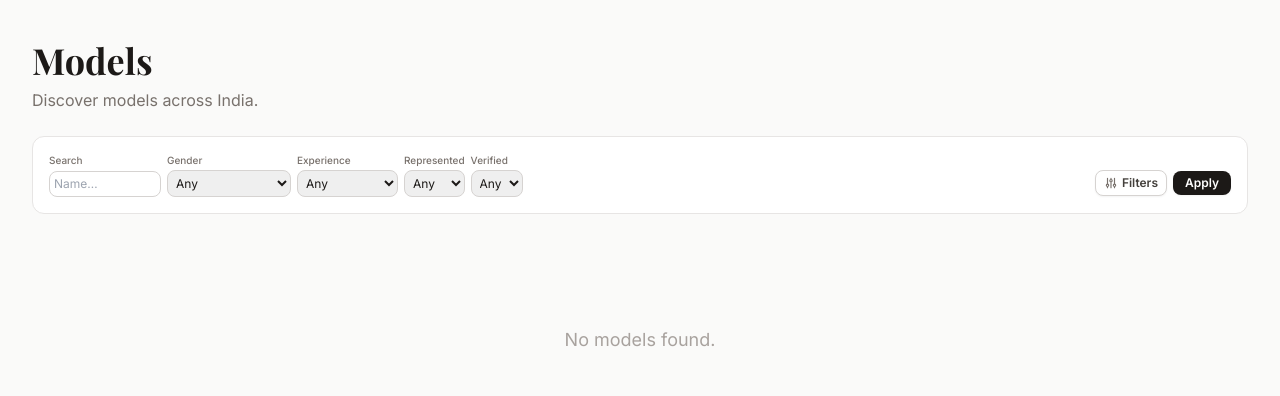
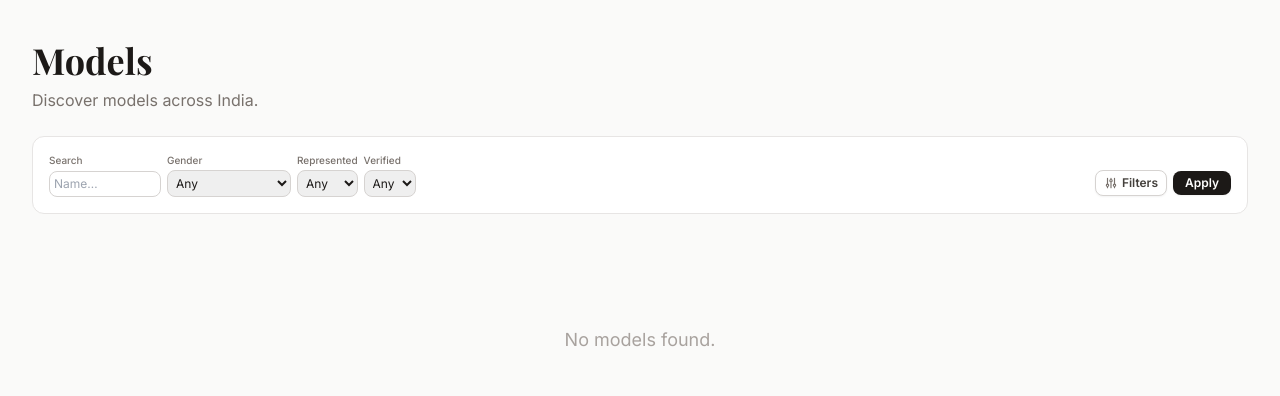
Before and after one commit to AmanNarendraAli/modeldirectory, a Django app: page /models/ in a window 1280 px wide. Shown: the part 65-461 px from the top of the page. Run offline with Django 5.2, Linux system fonts and the light colour scheme; data that the repository does not hold is empty; some libraries are stand-ins or nearby versions.

Commit message:
removed all trace of experience level

```diff
--- a/apps/accounts/forms.py
+++ b/apps/accounts/forms.py
@@ -29,7 +29,6 @@ class OnboardingForm(forms.ModelForm):
             "city",
             "date_of_birth",
             "gender",
-            "experience_level",
             "bio",
             "height_cm",
             "bust_cm",
@@ -58,7 +57,6 @@ class OnboardingForm(forms.ModelForm):
             "date_of_birth": forms.DateInput(attrs={"type": "date"}),
             "bio": forms.Textarea(attrs={"rows": 4}),
             "gender": forms.Select(),
-            "experience_level": forms.Select(),
             "represented_by_agency": forms.Select(),
         }
 
--- a/apps/agencies/admin.py
+++ b/apps/agencies/admin.py
@@ -42,8 +42,8 @@ class AgencyPortfolioPostAdmin(admin.ModelAdmin):
 
 @admin.register(AgencyRequirement)
 class AgencyRequirementAdmin(admin.ModelAdmin):
-    list_display = ("agency", "category", "min_height_cm", "is_current", "accepts_beginners")
-    list_filter = ("category", "is_current", "accepts_beginners")
+    list_display = ("agency", "category", "min_height_cm", "is_current")
+    list_filter = ("category", "is_current")
     search_fields = ("agency__name",)
 
 
--- a/apps/agencies/forms.py
+++ b/apps/agencies/forms.py
@@ -54,7 +54,6 @@ class AgencyRequirementForm(forms.ModelForm):
             "max_inseam_cm",
             "preferred_hair_colors",
             "preferred_eye_colors",
-            "accepts_beginners",
             "notes",
             "application_guidance_text",
             "is_current",
--- a/apps/agencies/models.py
+++ b/apps/agencies/models.py
@@ -90,7 +90,6 @@ class AgencyRequirement(models.Model):
         help_text="Comma-separated preferred eye colours, e.g. Brown, Green, Hazel"
     )
     notes = models.TextField(blank=True)
-    accepts_beginners = models.BooleanField(default=False)
     application_guidance_text = models.TextField(blank=True)
     active_from = models.DateField(null=True, blank=True)
     active_to = models.DateField(null=True, blank=True)
--- a/apps/models_app/views.py
+++ b/apps/models_app/views.py
@@ -22,7 +22,6 @@ def model_list(request):
     search = request.GET.get("q", "").strip()
     selected_cities = request.GET.getlist("city")
     gender = request.GET.get("gender", "").strip()
-    experience_level = request.GET.get("experience_level", "").strip()
     represented = request.GET.get("represented", "").strip()
     verified = request.GET.get("verified", "").strip()
     min_age = request.GET.get("min_age", "").strip()
@@ -51,9 +50,6 @@ def model_list(request):
 
     if gender:
         qs = qs.filter(gender=gender)
-
-    if experience_level:
-        qs = qs.filter(experience_level=experience_level)
 
     if represented == "yes":
         qs = qs.filter(represented_by_agency__isnull=False)
@@ -184,11 +180,9 @@ def model_list(request):
         "all_hair_colors": all_hair_colors,
         "all_eye_colors": all_eye_colors,
         "gender_choices": ModelProfile.Gender.choices,
-        "experience_choices": ModelProfile.ExperienceLevel.choices,
         "search": search,
         "selected_cities": selected_cities,
         "selected_gender": gender,
-        "selected_experience_level": experience_level,
         "selected_represented": represented,
         "selected_verified": verified,
         "min_age": min_age,
--- a/templates/accounts/onboarding.html
+++ b/templates/accounts/onboarding.html
@@ -37,11 +37,6 @@
                     {{ form.gender }}
                     {% if form.gender.errors %}<p class="text-red-600 text-xs mt-1">{{ form.gender.errors|join:", " }}
                     </p>{% endif %}
-                </div>
-                <div>
-                    <label class="block text-sm font-medium text-stone-700 mb-1">{{ form.experience_level.label }}</label>
-                    {{ form.experience_level }}
-                    {% if form.experience_level.errors %}<p class="text-red-600 text-xs mt-1">{{ form.experience_level.errors|join:", " }}</p>{% endif %}
                 </div>
                 <div class="sm:col-span-2">
                     <label class="block text-sm font-medium text-stone-700 mb-1">{{ form.bio.label }}</label>
--- a/templates/agencies/agency_detail.html
+++ b/templates/agencies/agency_detail.html
@@ -80,11 +80,6 @@
                         <div class="bg-stone-50 rounded-xl p-5 border border-stone-200">
                             <div class="flex items-center justify-between mb-3">
                                 <span class="font-semibold text-stone-900 text-sm">{{ req.get_category_display }}</span>
-                                {% if req.accepts_beginners %}
-                                    <span class="bg-blue-100 text-blue-700 text-xs px-2 py-0.5 rounded-full">
-                                        Open to beginners
-                                    </span>
-                                {% endif %}
                             </div>
 
                             <div class="grid grid-cols-2 sm:grid-cols-3 gap-3 text-sm text-stone-600">
--- a/templates/dashboard/applicant_detail.html
+++ b/templates/dashboard/applicant_detail.html
@@ -39,7 +39,6 @@
                     {% if snapshot %}
                     <div><span class="text-stone-400 text-xs block">Name</span>{{ snapshot.applicant_name }}</div>
                     {% if application.applicant_profile.age %}<div><span class="text-stone-400 text-xs block">Age</span>{{ application.applicant_profile.age }}</div>{% endif %}
-                    {% if application.applicant_profile.experience_level %}<div><span class="text-stone-400 text-xs block">Experience</span>{{ application.applicant_profile.get_experience_level_display }}</div>{% endif %}
                     <div><span class="text-stone-400 text-xs block">City</span>{{ snapshot.city|default:"—" }}</div>
                     {% if snapshot.height_cm %}<div><span class="text-stone-400 text-xs block" id="ap-label-height">Height (cm)</span><span data-ap-cm="{{ snapshot.height_cm }}">{{ snapshot.height_cm|floatformat:"-1" }} cm</span></div>{% endif %}
                     {% if snapshot.bust_cm %}<div><span class="text-stone-400 text-xs block" id="ap-label-bust">
--- a/templates/dashboard/edit_agency.html
+++ b/templates/dashboard/edit_agency.html
@@ -237,10 +237,6 @@
 
                     <div class="flex items-center gap-6 text-sm">
                         <label class="flex items-center gap-2 cursor-pointer">
-                            {{ req_form.accepts_beginners }}
-                            <span class="text-stone-700">Accepts beginners</span>
-                        </label>
-                        <label class="flex items-center gap-2 cursor-pointer">
                             {{ req_form.is_current }}
                             <span class="text-stone-700">Currently active</span>
                         </label>
--- a/templates/models_app/model_list.html
+++ b/templates/models_app/model_list.html
@@ -47,15 +47,6 @@
                     <option value="">Any</option>
                     {% for val, label in gender_choices %}
                     <option value="{{ val }}" {% if val == selected_gender %}selected{% endif %}>{{ label }}</option>
-                    {% endfor %}
-                </select>
-            </div>
-            <div>
-                <label class="block text-[10px] font-medium text-stone-500 mb-0.5">Experience</label>
-                <select name="experience_level" class="border border-stone-300 rounded-lg px-1 py-1 text-xs focus:outline-none focus:ring-2 focus:ring-stone-400 w-full">
-                    <option value="">Any</option>
-                    {% for val, label in experience_choices %}
-                    <option value="{{ val }}" {% if val == selected_experience_level %}selected{% endif %}>{{ label }}</option>
                     {% endfor %}
                 </select>
             </div>
@@ -272,9 +263,6 @@
                     {% if profile.verification_status == "verified" %}<span class="inline-block w-4 h-4 flex-shrink-0" title="Verified"><svg xmlns="http://www.w3.org/2000/svg" viewBox="0 0 24 24" fill="currentColor" class="w-4 h-4 text-emerald-500"><path fill-rule="evenodd" d="M8.603 3.799A4.49 4.49 0 0 1 12 2.25c1.357 0 2.573.6 3.397 1.549a4.49 4.49 0 0 1 3.498 1.307 4.491 4.491 0 0 1 1.307 3.497A4.49 4.49 0 0 1 21.75 12a4.49 4.49 0 0 1-1.549 3.397 4.491 4.491 0 0 1-1.307 3.497 4.491 4.491 0 0 1-3.497 1.307A4.49 4.49 0 0 1 12 21.75a4.49 4.49 0 0 1-3.397-1.549 4.49 4.49 0 0 1-3.498-1.307 4.491 4.491 0 0 1-1.307-3.497A4.49 4.49 0 0 1 2.25 12c0-1.357.6-2.573 1.549-3.397a4.49 4.49 0 0 1 1.307-3.497 4.49 4.49 0 0 1 3.497-1.307Zm7.007 6.387a.75.75 0 1 0-1.22-.872l-3.236 4.53L9.53 12.22a.75.75 0 0 0-1.06 1.06l2.25 2.25a.75.75 0 0 0 1.14-.094l3.75-5.25Z" clip-rule="evenodd" /></svg></span>{% endif %}
                 </div>
                 <p class="text-xs text-stone-400">{{ profile.city }}{% if profile.age %} · {{ profile.age }}{% endif %}{% if profile.height_cm %} · {{ profile.height_cm|floatformat:"-1" }} cm{% endif %}</p>
-                {% if profile.experience_level %}
-                <p class="text-[11px] text-stone-500 mt-0.5">{{ profile.get_experience_level_display }}</p>
-                {% endif %}
                 {% if profile.represented_by_agency %}
                 <p class="text-xs text-stone-500 mt-1 truncate">{{ profile.represented_by_agency.name }}</p>
                 {% elif profile.custom_agency_name %}
```
Also changed, not shown: apps/dashboard/views.py (+1 -7 lines), apps/models_app/models.py (+0 -7 lines), templates/dashboard/agency_dashboard.html (+0 -9 lines), templates/dashboard/edit_profile.html (+0 -10 lines), templates/models_app/model_detail.html (+0 -7 lines).
